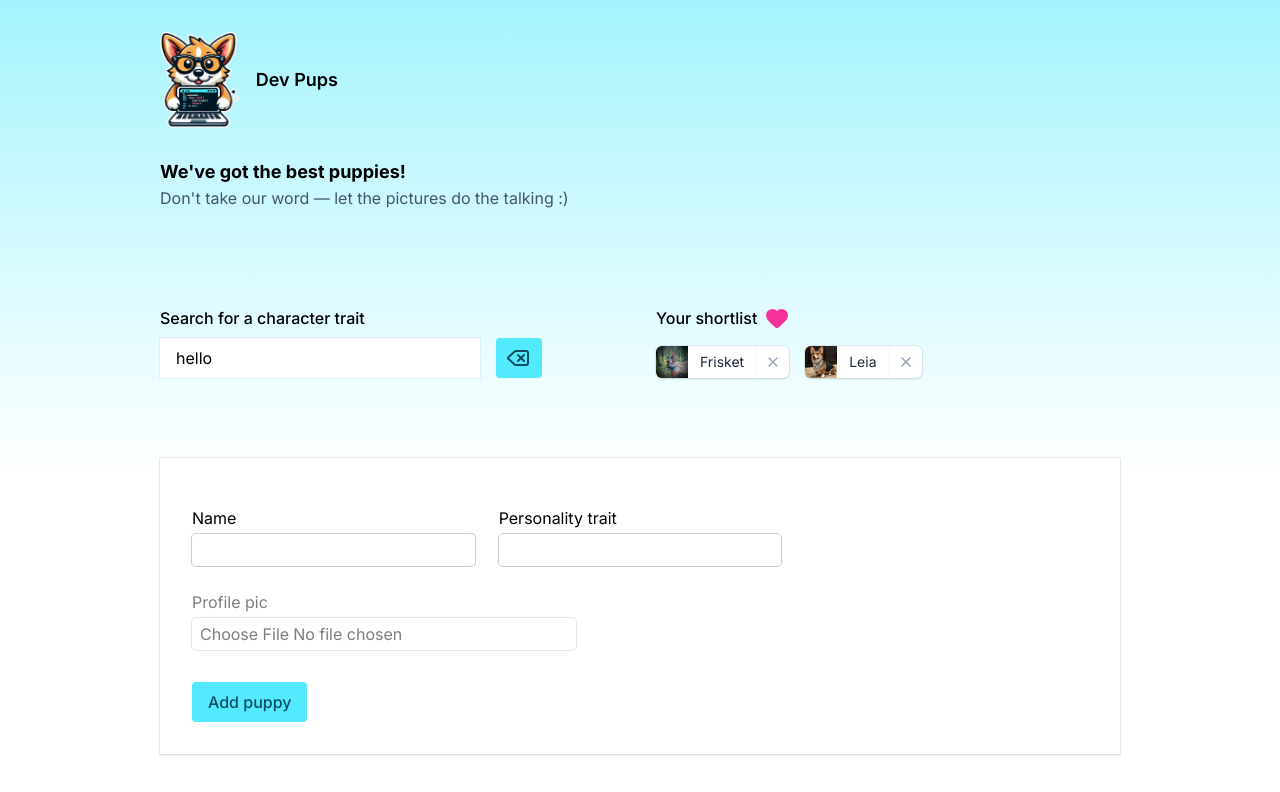
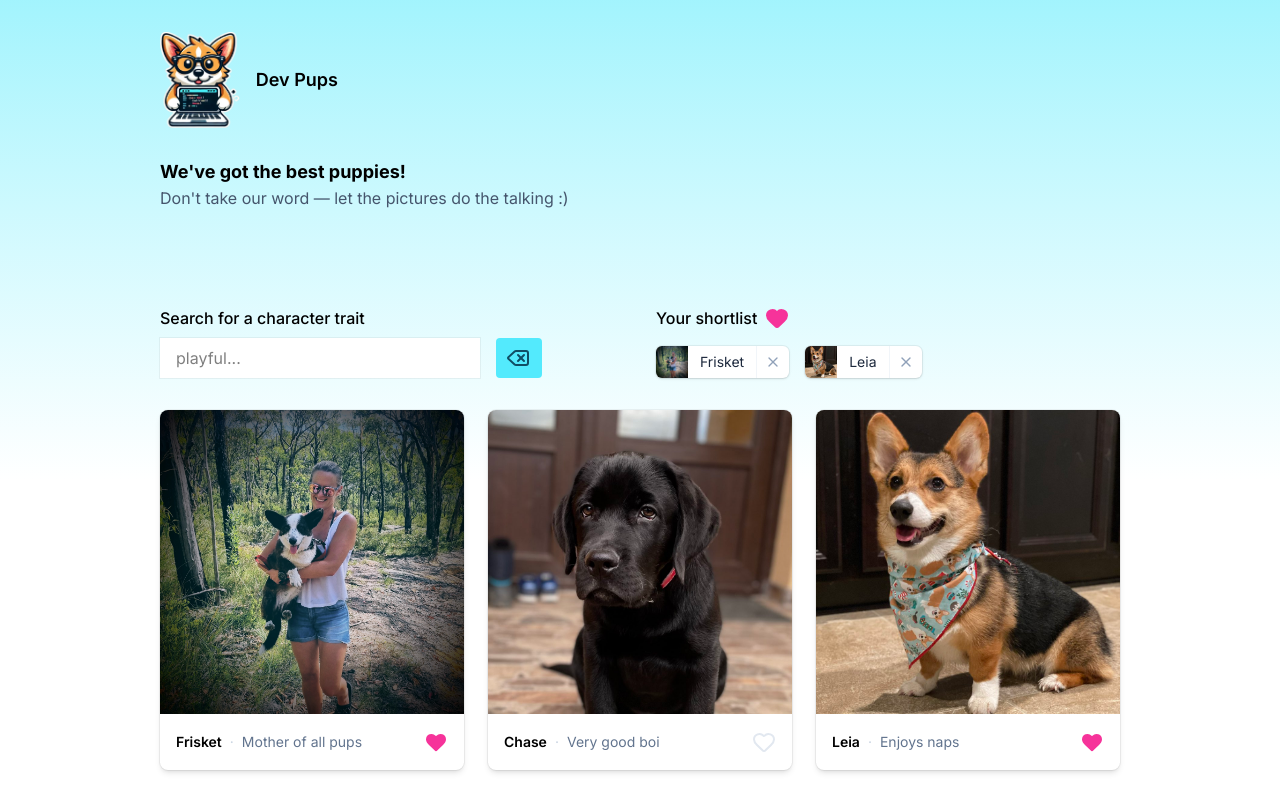
Before and after one commit to taslimulislam/dev-puppies, a React (Vite) app: page / in a window 1280 px wide. Shown: the top 792 px of the page. Built offline with nearby package versions, Linux system fonts and the light colour scheme.

Commit message:
form submit

```diff
--- a/src/App.tsx
+++ b/src/App.tsx
@@ -6,7 +6,7 @@ import { PageWraper } from './components/PageWraper'
 import { PuppiesList } from './components/PuppiesList'
 import { Search } from './components/Search'
 import { Shortlist } from './components/ShortList'
-import { puppies } from './data/puppies'
+import { puppies as puppiesData } from './data/puppies'
 import { Puppy } from './types'
 
 export default function App() {
@@ -24,7 +24,8 @@ export default function App() {
 function Main() {
 
   const[liked, setLiked] = useState<Puppy["id"][]>([1, 3]);
-  const[searchQuery, setSearchQuery] = useState<string>('hello');
+  const[searchQuery, setSearchQuery] = useState<string>('');
+  const [puppies, setPuppies] = useState<Puppy[]>(puppiesData)
   return (
     <main>
       <div className="mt-24 grid gap-8 sm:grid-cols-2">
@@ -32,7 +33,7 @@ function Main() {
         <Shortlist puppies={puppies}  liked={liked} setLiked={setLiked}/>
       </div>
       <PuppiesList searchQuery={searchQuery} puppies={puppies} liked={liked} setLiked={setLiked}/>
-      <NewPuppyForm />
+      <NewPuppyForm puppies={puppies} setPuppies={setPuppies}/>
     </main>
   )
 }
--- a/src/components/NewPuppyForm.tsx
+++ b/src/components/NewPuppyForm.tsx
@@ -1,9 +1,33 @@
-export function NewPuppyForm(params) {
+import { Dispatch, SetStateAction } from "react"
+import { Puppy } from "../types"
+
+export function NewPuppyForm({
+  puppies,
+  setPuppies
+}:{
+  puppies: Puppy[];
+  setPuppies: Dispatch<SetStateAction<Puppy[]>>
+}) {
     return (
         <div
             className="mt-12 flex items-center justify-between bg-white p-8 shadow ring ring-black/5"
           >
-            <form className="mt-4 flex w-full flex-col items-start gap-4">
+            <form action={(formData: FormData) => {
+              const newPuppy : Puppy = {
+                id: puppies.length +1,
+                name: formData.get('name') as string,
+                vibe: formData.get('trait') as string,
+                imagePath:`/images/${puppies.length + 1}.jpg`
+              };
+
+              setPuppies([...puppies, newPuppy]);
+            }}
+            // onSubmit={(e) => {
+              //   e.preventDefault();
+              //     console.log(Object.fromEntries(formData))
+            //   const formData = new FormData(e.target);
+            // }}
+            className="mt-4 flex w-full flex-col items-start gap-4">
               <div className="grid w-full gap-6 md:grid-cols-3">
                 <fieldset className="flex w-full flex-col gap-1">
                   <label htmlFor="name">Name</label
--- a/src/components/PuppiesList.tsx
+++ b/src/components/PuppiesList.tsx
@@ -13,7 +13,7 @@ export function PuppiesList(
     {
         searchQuery: string;
         puppies: Puppy[];
-        like: Puppy["id"][];
+        liked: Puppy["id"][];
         setLiked: Dispatch<SetStateAction<Puppy["id"][]>>;
 
     }) {
--- a/src/data/puppies.ts
+++ b/src/data/puppies.ts
@@ -1,3 +1,4 @@
+import { Puppy } from "../types";
 
 
 
```
